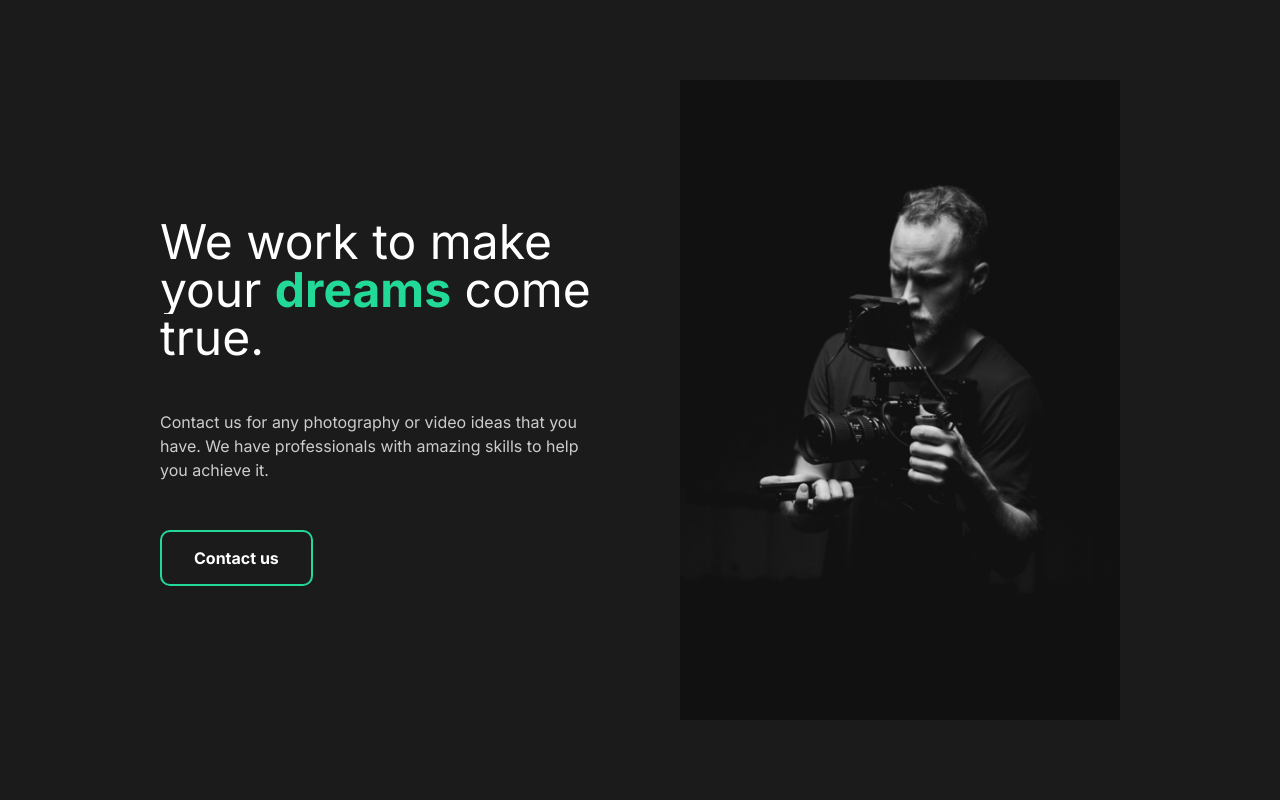
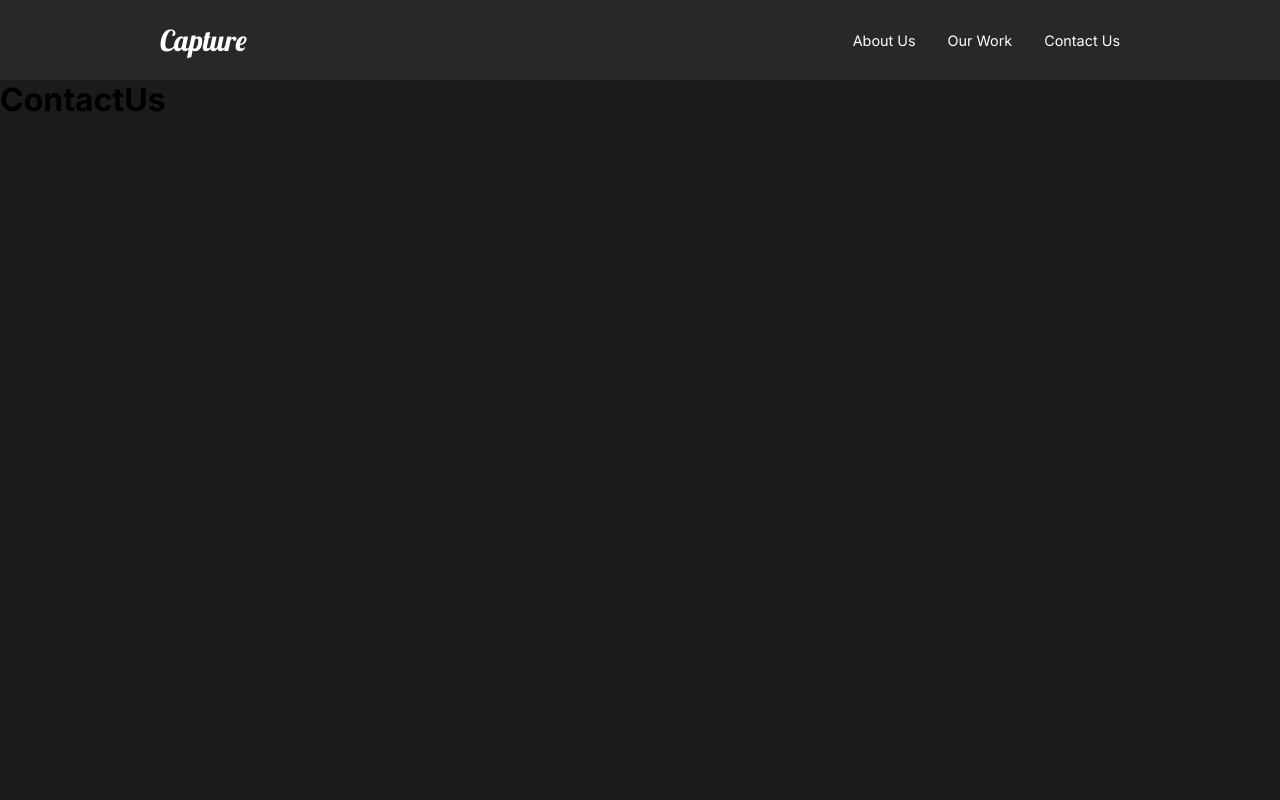
Before and after one commit to Joetech12/capture, a React (Create React App) app: page /contact in a window 1280 px wide. Shown: the top 800 px of the page. Built offline with nearby package versions, Linux system fonts and the light colour scheme.

Commit message:
Added Nav Routing

```diff
--- a/src/App.js
+++ b/src/App.js
@@ -1,14 +1,33 @@
 import React from 'react';
 import AboutUs from './pages/AboutUs';
+import ContactUs from './pages/ContactUs';
+import OurWork from './pages/OurWork';
 import GlobalStyle from './components/GlobalStyle';
+import Nav from './components/Nav';
+import { BrowserRouter as Router, Routes, Route, } from 'react-router-dom';
+
 
 
 
 function App() {
   return (
     <div className="App">
-      <GlobalStyle />
-      <AboutUs />
+          <GlobalStyle />
+
+
+          <Router>
+          <Nav />
+            <Routes>
+              <Route path="/" element={<AboutUs />} />
+              <Route path="/work" element={<OurWork />} />
+              <Route path="/contact" element={<ContactUs />} />
+            </Routes>
+          </Router>
+
+
+
+
+
     </div>
   );
 }
--- a/src/components/FaqSection.js
+++ b/src/components/FaqSection.js
@@ -1,6 +1,6 @@
 import React from 'react'
 import styled from 'styled-components';
-import {About, Description, Image, Hide} from '../styles'
+import {About} from '../styles'
 
 
 
--- /dev/null
+++ b/src/components/Nav.js
@@ -0,0 +1,64 @@
+import React from 'react';
+import styled from 'styled-components';
+import { Link } from 'react-router-dom';
+
+
+
+
+
+const Nav = () => {
+  return (
+
+
+       <StyledNav>
+           <h1>
+            <Link to="/">Capture</Link>
+           </h1>
+           <ul className="text">
+               <li>
+                   <Link to="/">About Us</Link>
+               </li>
+               <li>
+                   <Link to="/work">Our Work</Link>
+               </li>
+               <li>
+                   <Link to="/contact">Contact Us</Link>
+               </li>
+           </ul>
+       </StyledNav>
+
+  )
+};
+
+
+//styled component
+    const StyledNav = styled.nav`
+        min-height: 10vh;
+        display: flex;
+        margin: auto;
+        justify-content: space-between;
+        align-items: center;
+        padding: 1rem 10rem;
+        background: #282828;
+        a{
+            color: white;
+            text-decoration: none;
+        }
+        ul{
+           display: flex;
+           list-style: none;
+        }
+        li a{
+            font-size: 0.9rem;
+            Padding-left: 2rem;
+        }
+        h1 a{
+            font-size: 1.8rem;
+            font-family: "Lobster", cursive;
+            font-weight: lighter;
+        }
+    `;
+
+
+
+export default Nav
--- a/src/index.js
+++ b/src/index.js
@@ -2,10 +2,11 @@
 import ReactDOM from 'react-dom';
 import App from './App';
 import reportWebVitals from './reportWebVitals';
+import { BrowserRouter as Router, Routes, Route } from 'react-router-dom';
 
 ReactDOM.render(
   <React.StrictMode>
-    <App />
+      <App />
   </React.StrictMode>,
   document.getElementById('root')
 );
--- /dev/null
+++ b/src/pages/ContactUs.js
@@ -0,0 +1,13 @@
+import React from 'react'
+
+
+
+const ContactUs = () => {
+  return (
+    <div>
+        <h1>ContactUs</h1>
+    </div>
+  )
+}
+
+export default ContactUs;
--- /dev/null
+++ b/src/pages/OurWork.js
@@ -0,0 +1,14 @@
+import React from 'react'
+
+
+
+
+const OurWork = () => {
+  return (
+    <div>
+        <h1>OurWork</h1>
+    </div>
+  )
+};
+
+export default OurWork;
```
